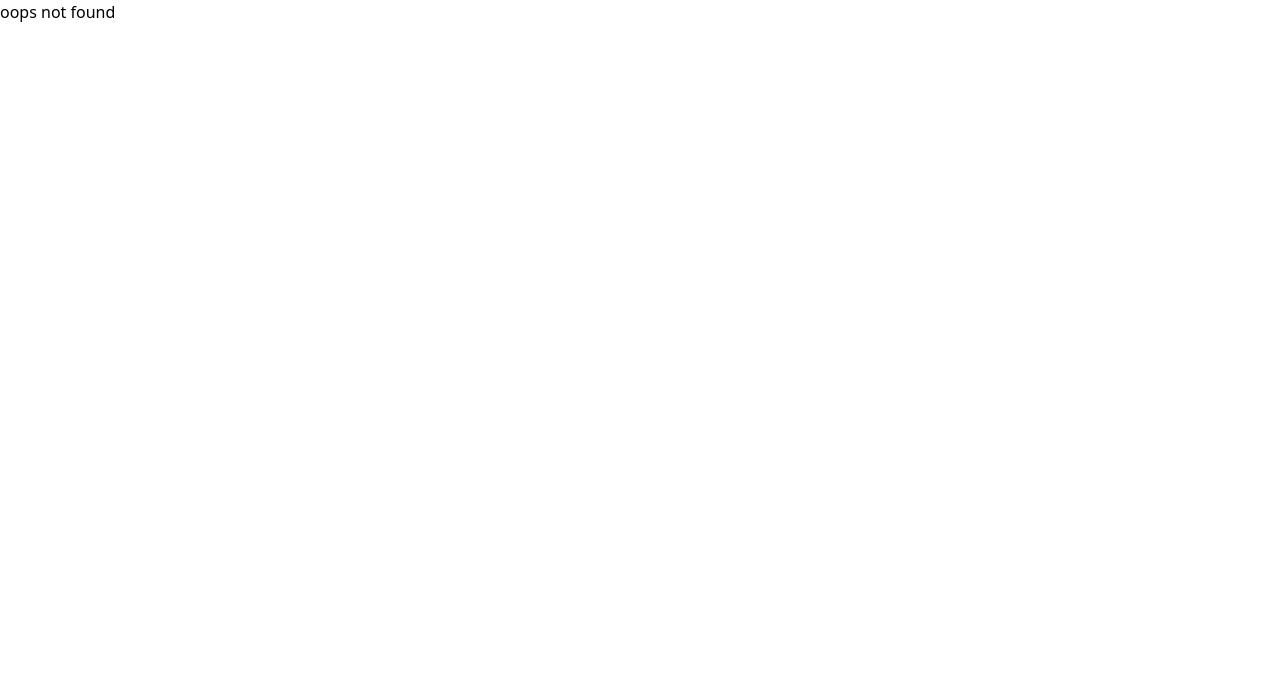
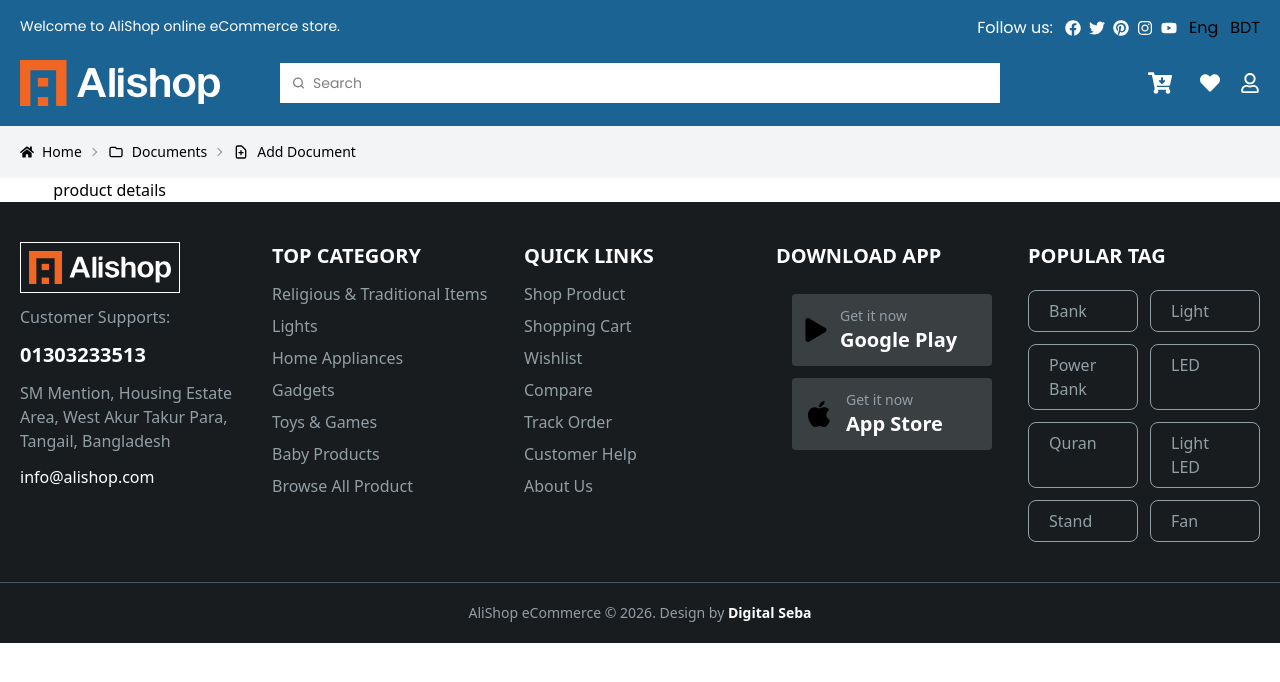
Before and after one commit to msirazu/alishop-demo, a React (Vite) app: page /product-details/1 in a window 1280 px wide. Before the commit this address had no page. Shown: the top 682 px of the page. Built offline with nearby package versions, Linux system fonts and the light colour scheme.

Commit message:
hydratefallback added

```diff
--- /dev/null
+++ b/src/pages/products/ProductDetails.jsx
@@ -0,0 +1,13 @@
+import { useLoaderData } from "react-router-dom";
+
+const ProductDetails = () => {
+    const productsData = useLoaderData();
+    console.log(productsData)
+    return (
+        <div>
+            product details
+        </div>
+    );
+};
+
+export default ProductDetails;
--- a/src/routes/routes.jsx
+++ b/src/routes/routes.jsx
@@ -2,11 +2,18 @@ import { createBrowserRouter } from 'react-router-dom';
 import HomeLayout from '../layouts/HomeLayout';
 import Home from '../pages/home/Home';
 import NotFound from '../pages/not-found/NotFound';
+import ProductDetails from '../pages/products/ProductDetails';
 
 const router = createBrowserRouter([
     {path: '/', element: <HomeLayout/>, children: [
-        {path: '', element: <Home/>}
-    ]},
+        {path: '', element: <Home/>},
+        {path: 'product-details/:Id', element: <ProductDetails/>, loader: async() => {
+            const productRes = await fetch('/data/products-category.json');
+            return productRes.json();
+        }}
+    ], HydrateFallback: ()=> {
+        return <p>loading......</p>
+    }},
     {path: '*', element: <NotFound/>}
 ]);
 
```
